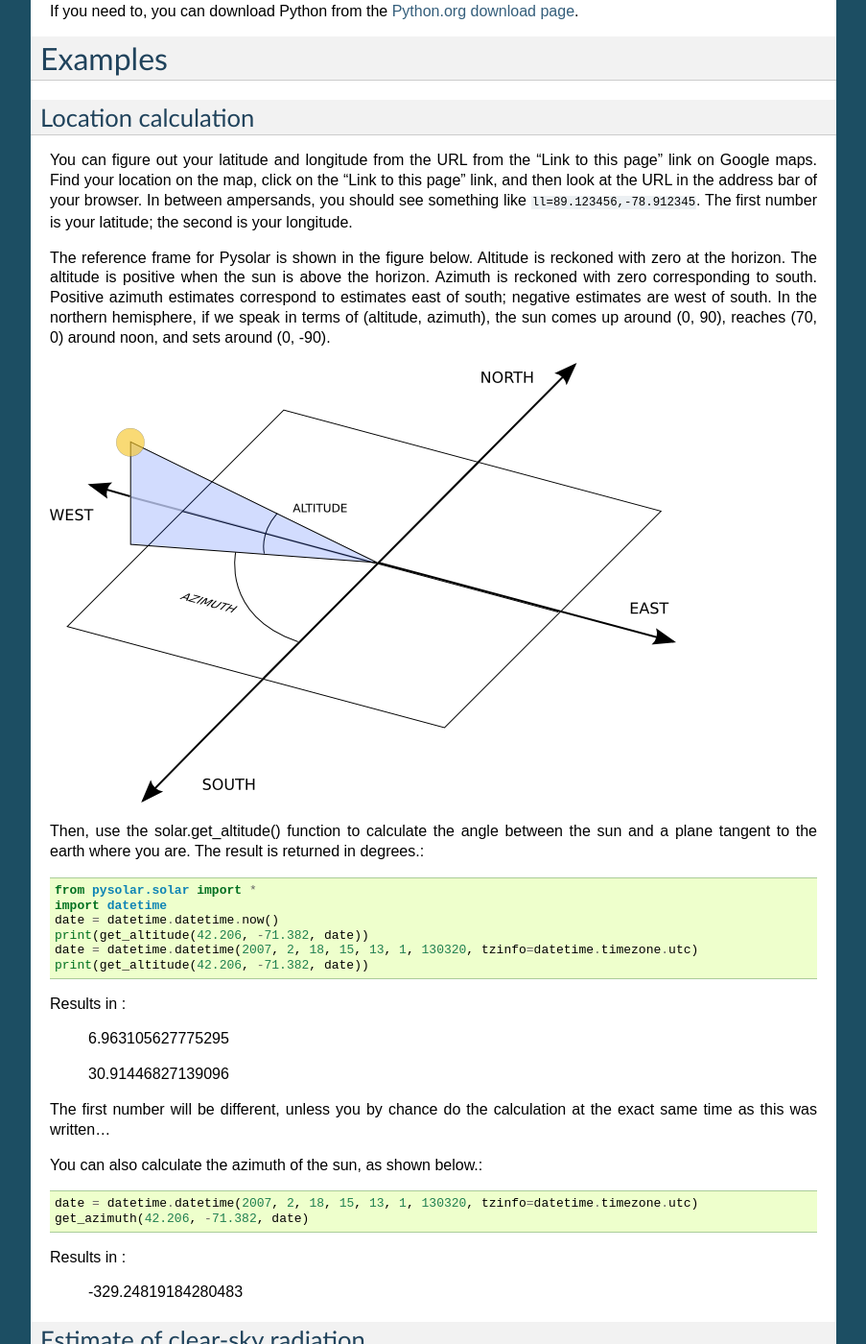
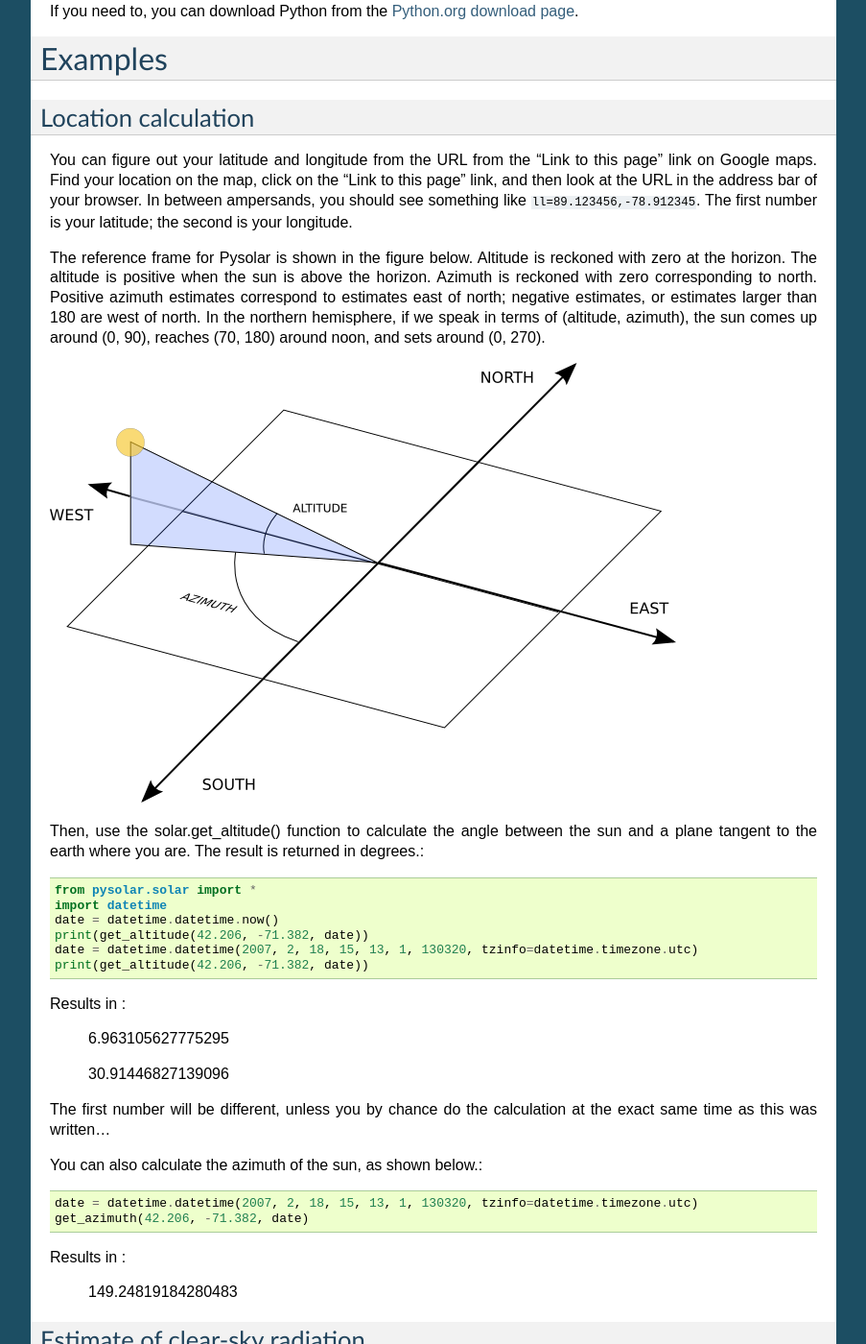
Before and after one commit to pingswept/pysolar, a Sphinx documentation site: the page built from doc/index.rst, in a window 1280 px wide and 1400 px high, scrolled down 861 px. Shown: the whole window at 96% size, without its empty margins (198-1101 px from the left). Built offline with Sphinx 7.4.7, drawn with Linux system fonts in a browser that asks for light colours.

Commit message:
fix azimuth definition to match code

```diff
--- a/doc/index.rst
+++ b/doc/index.rst
@@ -46,7 +46,7 @@ Location calculation
 
 You can figure out your latitude and longitude from the URL from the "Link to this page" link on Google maps. Find your location on the map, click on the "Link to this page" link, and then look at the URL in the address bar of your browser. In between ampersands, you should see something like ``ll=89.123456,-78.912345``. The first number is your latitude; the second is your longitude.
 
-The reference frame for Pysolar is shown in the figure below. Altitude is reckoned with zero at the horizon. The altitude is positive when the sun is above the horizon. Azimuth is reckoned with zero corresponding to south. Positive azimuth estimates correspond to estimates east of south; negative estimates are west of south. In the northern hemisphere, if we speak in terms of (altitude, azimuth), the sun comes up around (0, 90), reaches (70, 0) around noon, and sets around (0, -90).
+The reference frame for Pysolar is shown in the figure below. Altitude is reckoned with zero at the horizon. The altitude is positive when the sun is above the horizon. Azimuth is reckoned with zero corresponding to north. Positive azimuth estimates correspond to estimates east of north; negative estimates, or estimates larger than 180 are west of north. In the northern hemisphere, if we speak in terms of (altitude, azimuth), the sun comes up around (0, 90), reaches (70, 180) around noon, and sets around (0, 270).
 
 .. image:: img/reference_frame.png
 
@@ -75,7 +75,7 @@ You can also calculate the azimuth of the sun, as shown below.::
 
 Results in :
 
-    -329.24819184280483
+    149.24819184280483
 
 Estimate of clear-sky radiation
 -------------------------------
```
